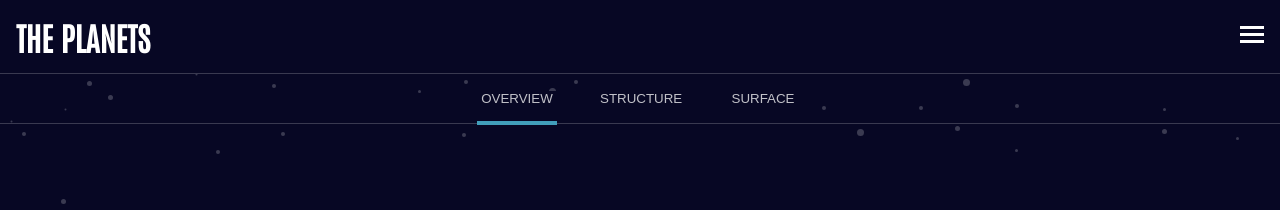
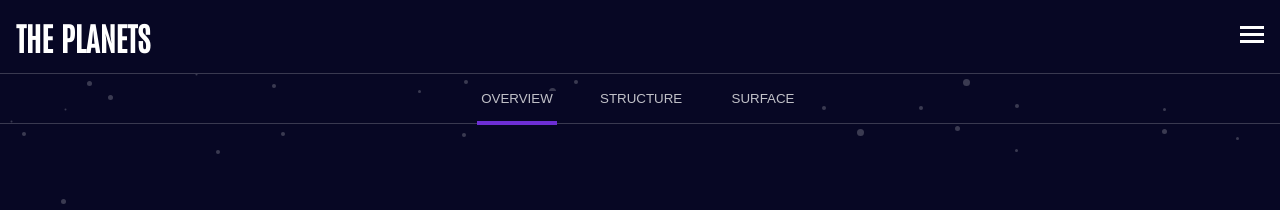
Before and after one commit to AchiPhutkaradze/planets-fact-site, a React (Vite) app: page /Earth in a window 1280 px wide. Shown: the top 210 px of the page. Built offline with nearby package versions, Linux system fonts and the light colour scheme.

Commit message:
refactor

```diff
--- a/src/components/Planets.tsx
+++ b/src/components/Planets.tsx
@@ -14,8 +14,8 @@ interface Planet {
   revolution: string;
   radius: string;
   temperature: string;
+  bottomColor: string;
 }
-
 export default function Planets() {
   const location = useParams();
   const currentPlanet = location.planet;
@@ -23,16 +23,19 @@ export default function Planets() {
   const [correctPlanet, setCorrectPlanet] = useState<Planet>(
     data.find((item) => item.name === currentPlanet)!
   );
-  console.log(correctPlanet);
+  console.log(setCorrectPlanet);
+
+  const BottomColor = correctPlanet.bottomColor;
+
   return (
     <Color>
       <Buttons>
         <Overview onClick={() => setInfo("overview")}>OVERVIEW</Overview>
-        <OverviewBottomBorder info={info} />
+        <OverviewBottomBorder info={info} bottomColor={BottomColor} />
         <Structure onClick={() => setInfo("structure")}>STRUCTURE</Structure>
-        <StructureBottomBorder info={info} />
+        <StructureBottomBorder info={info} bottomColor={BottomColor} />
         <Surface onClick={() => setInfo("surface")}>SURFACE </Surface>
-        <SurfaceBottomBorder info={info} />
+        <SurfaceBottomBorder info={info} bottomColor={BottomColor} />
       </Buttons>
       <PlanetImgBox>
         <PlanetImg
@@ -139,27 +142,27 @@ const Surface = styled.button`
   position: absolute;
 `;
 
-const OverviewBottomBorder = styled.div<{ info: string }>`
+const OverviewBottomBorder = styled.div<{ info: string; bottomColor: string }>`
   width: 80px;
   height: 4px;
   background-color: ${(props) =>
-    props.info === "overview" ? `   rgba(65, 158, 187, 1)` : ``};
+    props.info === "overview" ? `  ${props.bottomColor}` : ``};
   position: relative;
   top: 24px;
 `;
-const StructureBottomBorder = styled.div<{ info: string }>`
+const StructureBottomBorder = styled.div<{ info: string; bottomColor: string }>`
   width: 80px;
   height: 4px;
   background-color: ${(props) =>
-    props.info === "structure" ? `   rgba(65, 158, 187, 1)` : ``};
+    props.info === "structure" ? `  ${props.bottomColor}` : ``};
   position: relative;
   top: 24px;
 `;
-const SurfaceBottomBorder = styled.div<{ info: string }>`
+const SurfaceBottomBorder = styled.div<{ info: string; bottomColor: string }>`
   width: 80px;
   height: 4px;
   background-color: ${(props) =>
-    props.info === "surface" ? `   rgba(65, 158, 187, 1)` : ``};
+    props.info === "surface" ? `   ${props.bottomColor}` : ``};
   position: relative;
   top: 24px;
 `;
```
